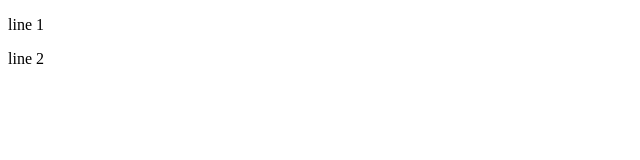
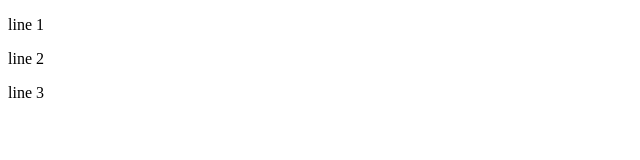
Before and after one commit to dayana-codehance/rebase-test, a plain HTML site: page index.html in a window 1280 px wide. Shown: the full height of the page, 0-640 px from the left. Drawn offline with Linux system fonts and the light colour scheme.

Commit message:
added line 3

```diff
--- a/index.html
+++ b/index.html
@@ -6,5 +6,6 @@
 <body>
 	<p>line 1</p>
 	<p>line 2</p>
+	<p>line 3</p>
 </body>
 </html>
```
